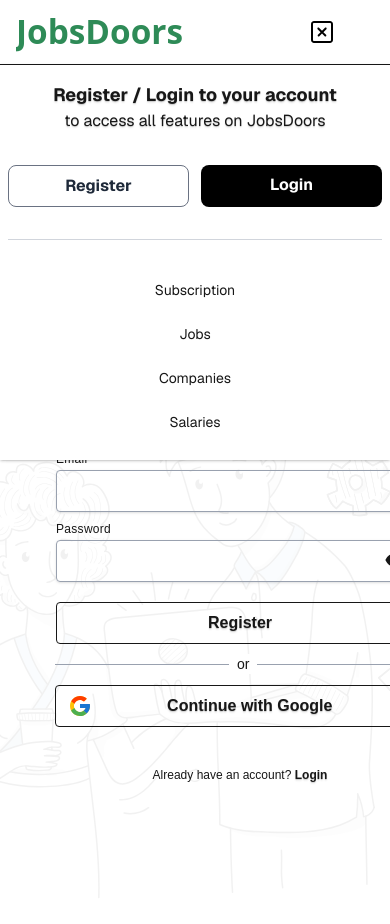
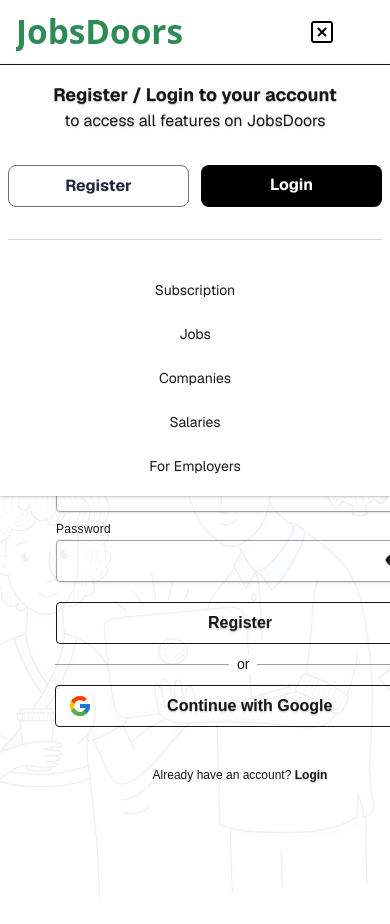
Before and after one commit to ikhsanfrcn/job-board-app, a Next.js app in the folder frontend/: page /register in a window 390 px wide. Both pictures are taken after a click on the button 322 px from the left and 32 px from the top of the page. Shown: the top 924 px of the page. Built offline with nearby package versions, Linux system fonts and the light colour scheme; no server answers.

Commit message:
add navbar burger menu employers

```diff
--- a/frontend/src/components/navbar/menum.tsx
+++ b/frontend/src/components/navbar/menum.tsx
@@ -1,6 +1,11 @@
+"use client"
+
 import Link from "next/link";
+import { useState } from "react";
 
 export default function MenuMobile() {
+  const [isOpen, setIsOpen] = useState(false);
+
   return (
     <div className="text-center font-[family-name:var(--font-geist-sans)]">
       <div className="block px-3 pt-2 text-lg text-shadow-sm font-bold">
@@ -48,6 +53,23 @@ export default function MenuMobile() {
       >
         Salaries
       </Link>
+      <div
+        className="relative group block w-full px-4 py-2 text-sm hover:bg-gray-200 transition-all duration-300 cursor-pointer"
+        onMouseEnter={() => setIsOpen(true)}
+        onMouseLeave={() => setIsOpen(false)}
+      >
+        For Employers
+        {/* Dropdown Menu (Hidden by Default) */}
+        <div className={`absolute left-0 mt-2 w-full bg-gray-50 shadow-lg rounded-md transition-all duration-300
+            ${isOpen ? "opacity-100 scale-100 max-h-[200px]" : "opacity-0 scale-95 max-h-0 overflow-hidden"}`}>
+          <Link href={"/company/register"} className="block w-full px-4 py-2 text-sm hover:bg-gray-200 transition duration-300">
+            Register
+          </Link>
+          <Link href={"/company/login"} className="block w-full px-4 py-2 text-sm hover:bg-gray-200 transition duration-300">
+            Login
+          </Link>
+        </div>
+      </div>
     </div>
   );
 }
```
